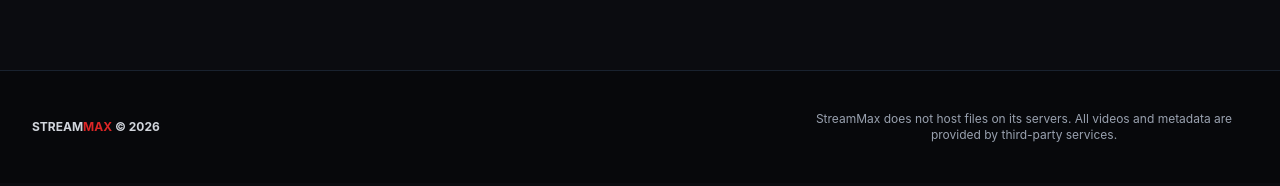
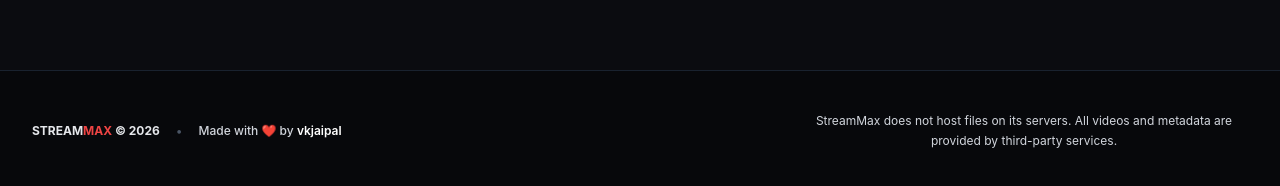
Before and after one commit to vinodkumarjaipal/streammax, a Next.js app: page / in a window 1280 px wide. Shown: the part 730-916 px from the top of the page. Built offline with nearby package versions, Linux system fonts and the light colour scheme; no server answers.

Commit message:
Fix footer contrast ratio & add developer credit

```diff
--- a/app/layout.jsx
+++ b/app/layout.jsx
@@ -69,12 +69,19 @@ export default function RootLayout({ children }) {
         </main>
 
       {/* FOOTER */}
-        <footer className="border-t border-gray-800/80 bg-[#07080b] py-10 px-4 sm:px-8 text-center text-xs text-gray-400">
+<footer className="border-t border-gray-800/80 bg-[#07080b] py-10 px-4 sm:px-8 text-center text-xs text-gray-300">
   <div className="max-w-7xl mx-auto flex flex-col sm:flex-row items-center justify-between gap-4">
-            <span className="font-bold text-gray-300">
-              STREAM<span className="text-[#dc2626]">MAX</span> © {new Date().getFullYear()}
+    <div className="flex flex-col sm:flex-row items-center gap-2 sm:gap-4">
+      <span className="font-bold text-gray-200">
+        STREAM<span className="text-[#ef4444]">MAX</span> © {new Date().getFullYear()}
       </span>
-            <p className="max-w-md text-gray-400">
+      <span className="hidden sm:inline text-gray-600">•</span>
+      <span className="text-gray-300 font-medium">
+        Made with <span className="text-[#ef4444]">❤️</span> by <span className="text-white font-semibold">vkjaipal</span>
+      </span>
+    </div>
+
+    <p className="max-w-md text-gray-300 leading-relaxed">
       StreamMax does not host files on its servers. All videos and metadata are provided by third-party services.
     </p>
   </div>
```
Lines whose indentation alone changed are shown as unchanged.
